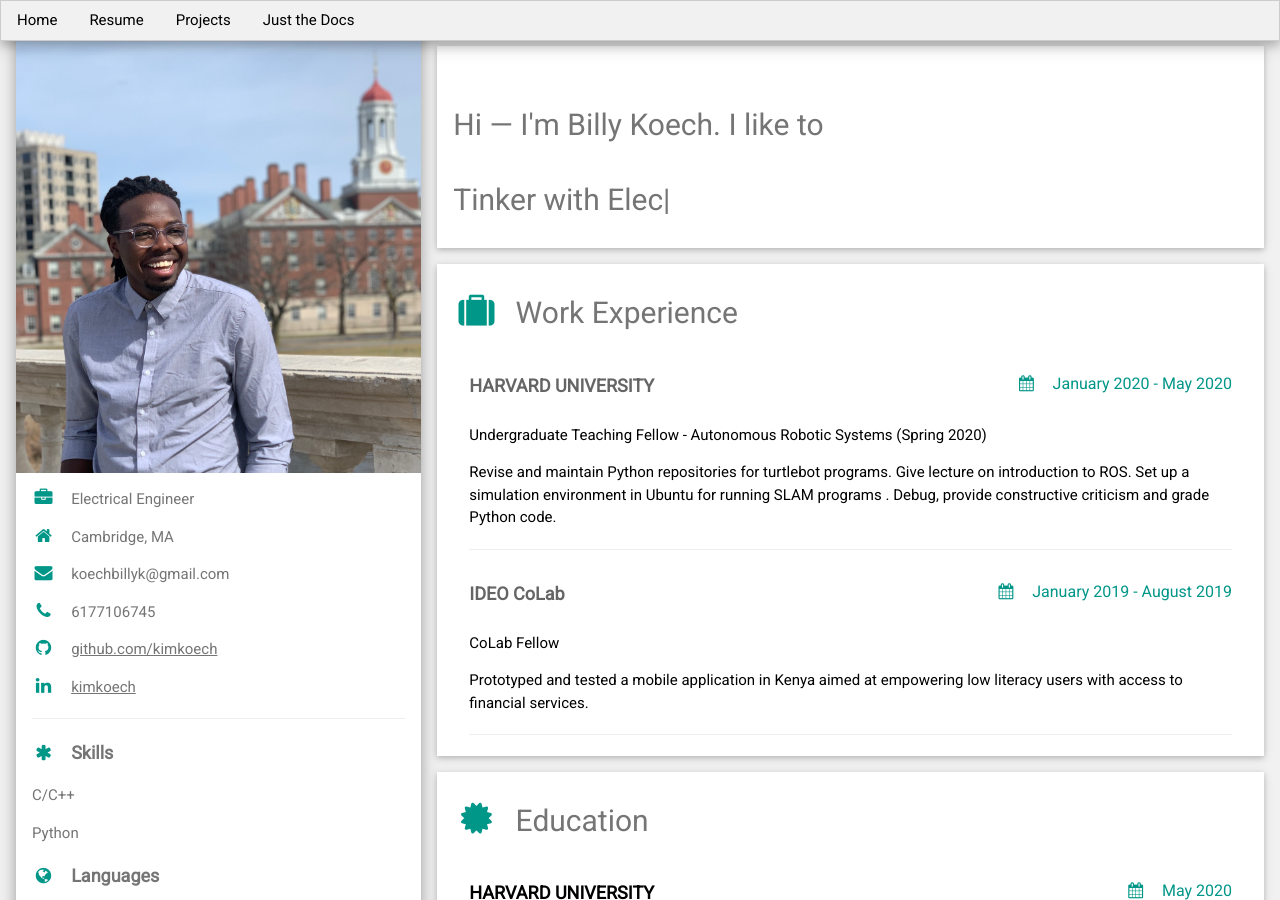
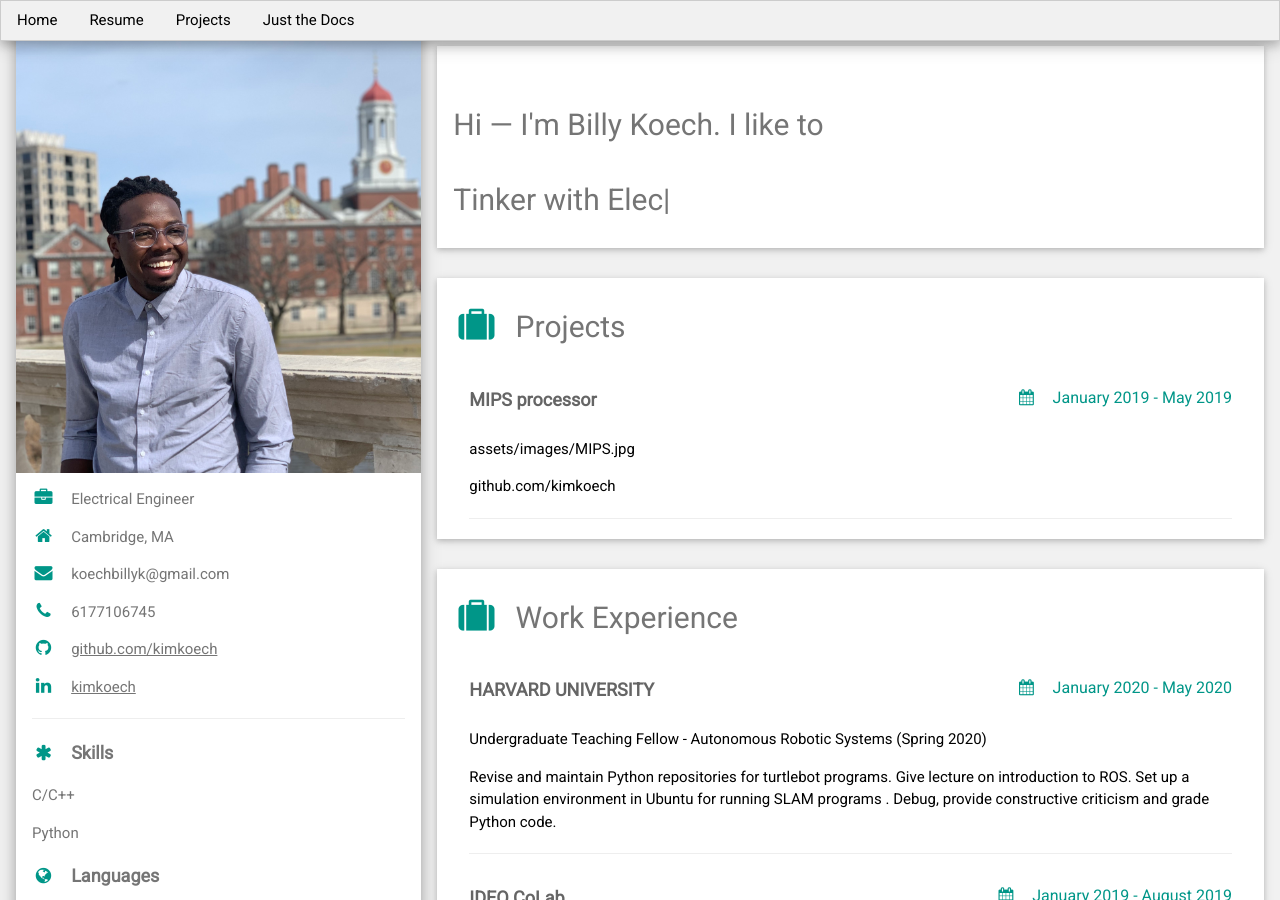
Before and after one commit to kimkoech/portfolio, a Jekyll site: the page built from index.md, in a window 1280 px wide and 900 px high. Built offline with Jekyll 4.4.1, drawn with Linux system fonts in a browser that asks for light colours.

Commit message:
added tab support

```diff
--- /dev/null
+++ b/_data/projects.yml
@@ -0,0 +1,7 @@
+- title: MIPS processor
+  image: assets/images/MIPS.jpg
+  date: January 2019 - May 2019
+  repo: github.com/kimkoech
+  has_repo: true
+  paper: none
+  has_paper: false
--- /dev/null
+++ b/_includes/navigation.html
@@ -0,0 +1,18 @@
+<div class="w3-full">
+    <div class="w3-top w3-bar w3-border w3-card-4 w3-light-grey w3-margin-bottom">
+        <a href="#" class="w3-bar-item w3-button" onclick="openTab('Home')" >Home</a>
+        <a href="#" class="w3-bar-item w3-button" onclick="openTab('Resume')" >Resume</a>
+        <a href="#" class="w3-bar-item w3-button" onclick="openTab('Projects')" >Projects</a>
+        <a href="#" class="w3-bar-item w3-button">Just the Docs</a>
+      </div>
+    </div>
+<script>
+    function openTab(tabName) {
+        var i;
+        var x = document.getElementsByClassName("maincontent");
+        for (i = 0; i < x.length; i++) {
+        x[i].style.display = "none";
+        }
+        document.getElementById(tabName).style.display = "block";
+    }
+</script>
--- a/_layouts/default.html
+++ b/_layouts/default.html
@@ -9,14 +9,7 @@
 
         <!-- Page Container -->
         <div class="w3-content w3-margin-top" style="max-width:1400px;">
-            <div class="w3-full">
-                <div class="w3-top w3-bar w3-border w3-card-4 w3-light-grey w3-margin-bottom">
-                    <a href="#" class="w3-bar-item w3-button">Home</a>
-                    <a href="#" class="w3-bar-item w3-button">Resume</a>
-                    <a href="#" class="w3-bar-item w3-button">Projects</a>
-                    <a href="#" class="w3-bar-item w3-button">Just the Docs</a>
-                  </div>
-                </div>
+            {% include navigation.html %}
 
           <!-- The Grid -->
           <div class="w3-row-padding">
--- a/_layouts/home.html
+++ b/_layouts/home.html
@@ -6,6 +6,7 @@ layout: default
 <div class="w3-twothird">
 
     <!--Intro-->
+    <div id="Home" class="maincontent w3-animate-top">
     <div style="margin-top: 30px;"class="w3-container w3-card w3-white w3-margin-bottom">
         <script>
             $(function(){
@@ -27,11 +28,35 @@ layout: default
             <span id="intro"></span>
         </h2>
 
+    <!--End Intro-->
+    </div>
+    </div>
 
+    <!--Projects-->
+    <div id="Projects" class="maincontent w3-animate-top">
+    <div style="margin-top: 30px;" class="w3-container w3-card w3-white w3-margin-bottom">
+        <h2 class="w3-text-grey w3-padding-16"><i class="fa fa-suitcase fa-fw w3-margin-right w3-xxlarge w3-text-teal"></i>Projects</h2>
+
+      {% for project in site.data.projects %}
+      <div class="w3-container">
+
+            <h5 style="float: left;" class="w3-opacity"><b>{{ project.title }}</b></h5>
+            <h6 style="float:right;"class="w3-text-teal"><i class="fa fa-calendar fa-fw w3-margin-right"></i>{{ project.date }} </h6>
+            <div style="clear: both;"></div>
+
+        <p>{{ project.image }}</p>
+        <p> {{ project.repo }}</p>
+        <hr>
       </div>
+      {% endfor %}
+
+    <!--End Projects-->
+    </div>
+    </div>
 
     <!-- Resume -->
-    <div class="w3-container w3-card w3-white w3-margin-bottom">
+    <div id="Resume" class="maincontent w3-animate-top">
+    <div style="margin-top: 30px;" class="w3-container w3-card w3-white w3-margin-bottom">
       <h2 class="w3-text-grey w3-padding-16"><i class="fa fa-suitcase fa-fw w3-margin-right w3-xxlarge w3-text-teal"></i>Work Experience</h2>
 
       {% for job in site.data.work %}
@@ -63,6 +88,7 @@ layout: default
 
     <!-- End Resume -->
     </div>
+    </div>
 
   <!-- End Right Column -->
   </div>
```
